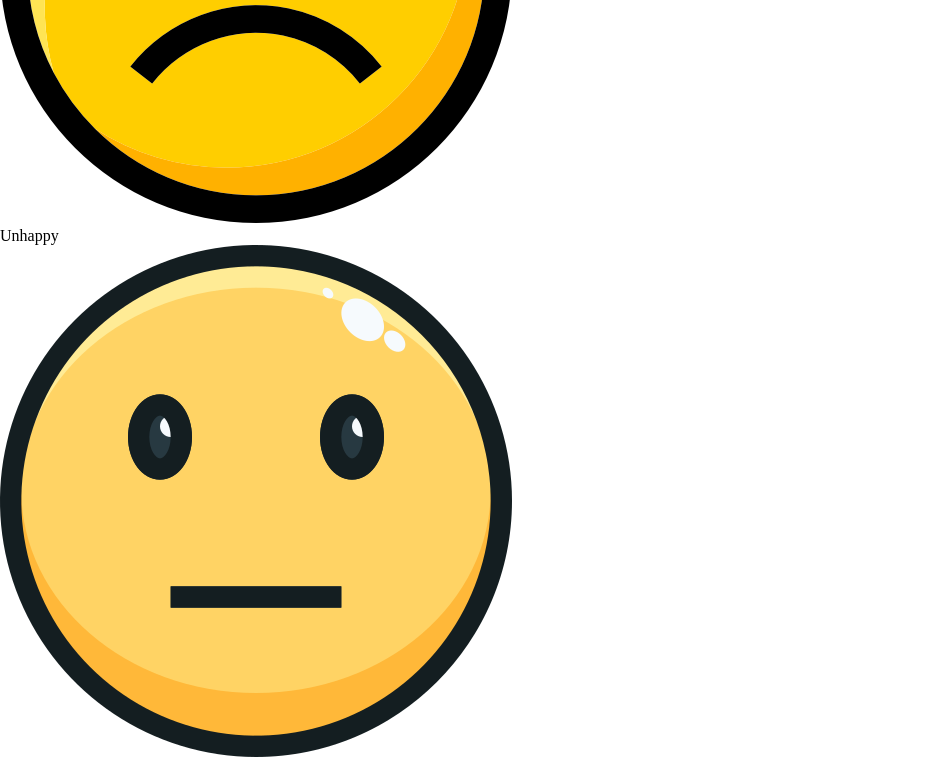
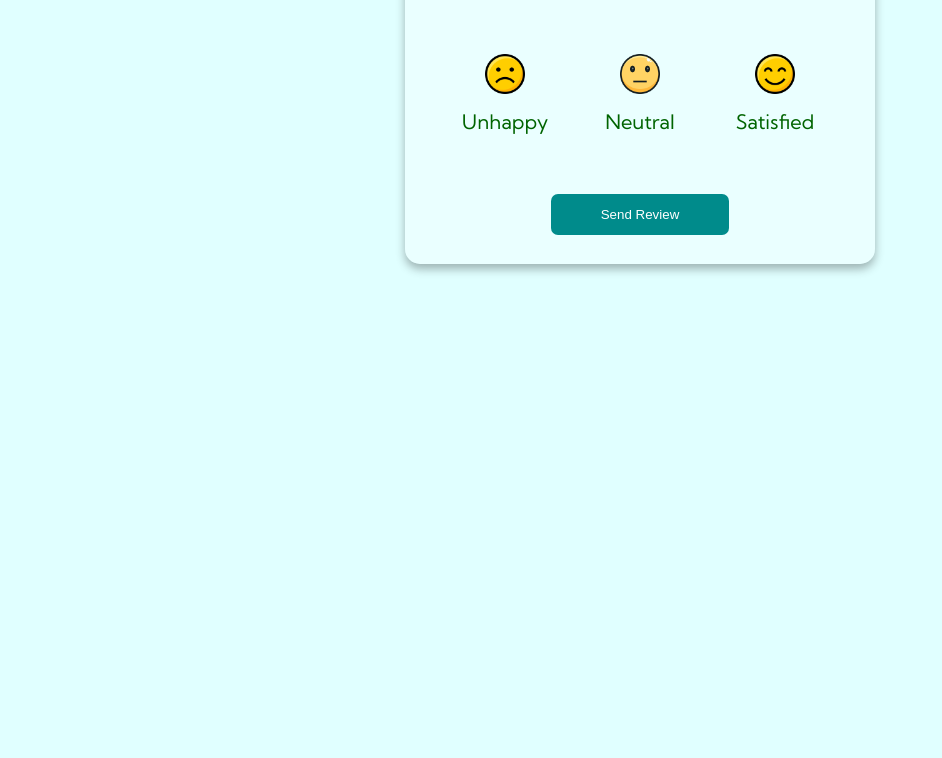
Before and after one commit to Luka-Popovic06/Feedback-UI, a plain HTML site: page index.html in a window 1280 px wide. Shown: the part 326-1084 px from the top of the page, without its empty margins (0-942 px from the left). After the commit the page ends 840 px from the top, so only its background shows below. Drawn offline with Linux system fonts and the light colour scheme.

Commit message:
Finished CSS

```diff
--- a/index.css
+++ b/index.css
@@ -2,3 +2,60 @@
   margin: 0;
   padding: 0;
 }
+body {
+  font-family: "Kumbh Sans", sans-serif;
+  background-color: lightcyan;
+}
+#container {
+  width: 430px;
+  height: 300px;
+  background-color: rgba(255, 255, 255, 0.3);
+  box-shadow: 0 5px 10px rgba(0, 0, 0, 0.3);
+  margin: 250px auto;
+  text-align: center;
+  border-radius: 15px;
+  padding: 20px;
+}
+h1 {
+  color: darkgreen;
+}
+#flexbox {
+  display: flex;
+  justify-content: space-between;
+  margin: 40px 20px 30px 20px;
+  padding: 20px 0px;
+}
+img {
+  margin-bottom: 10px;
+}
+.box-1 {
+  align-items: center;
+  cursor: pointer;
+  border-radius: 10px;
+  width: 120px;
+  padding: 10px 0px;
+  font-size: 20px;
+  color: darkgreen;
+  transition: 0.3s;
+}
+.box-1:hover {
+  background-color: rgba(99, 237, 99, 0.849);
+  color: white;
+  transition: 0.3s;
+}
+img {
+  width: 40px;
+}
+#btn-1 {
+  padding: 13px 50px;
+  border: none;
+  background-color: darkcyan;
+  color: #fff;
+  border-radius: 7px;
+  cursor: pointer;
+  transition: 0.3s;
+}
+#btn-1:hover {
+  box-shadow: 0 5px 10px rgba(0, 0, 0, 0.3);
+  transition: 0.3s;
+}
--- a/index.html
+++ b/index.html
@@ -12,6 +12,7 @@
   <body>
     <div id="container">
       <h1>Feedback UI</h1>
+      <div id="flexbox">
         <div class="box-1">
           <img src="Tuga.png" alt="Unhappy" />
           <p>Unhappy</p>
@@ -21,10 +22,11 @@
           <p>Neutral</p>
         </div>
         <div class="box-1">
-        <img src="smeh.png" alt="satisfied" />
-        <p>satisfied</p>
+          <img src="smeh.png" alt="Satisfied" />
+          <p>Satisfied</p>
         </div>
-      <button>Send Review</button>
+      </div>
+      <button type="button" id="btn-1">Send Review</button>
     </div>
     <script href="script.js"></script>
   </body>
```
Lines whose indentation alone changed are shown as unchanged.
